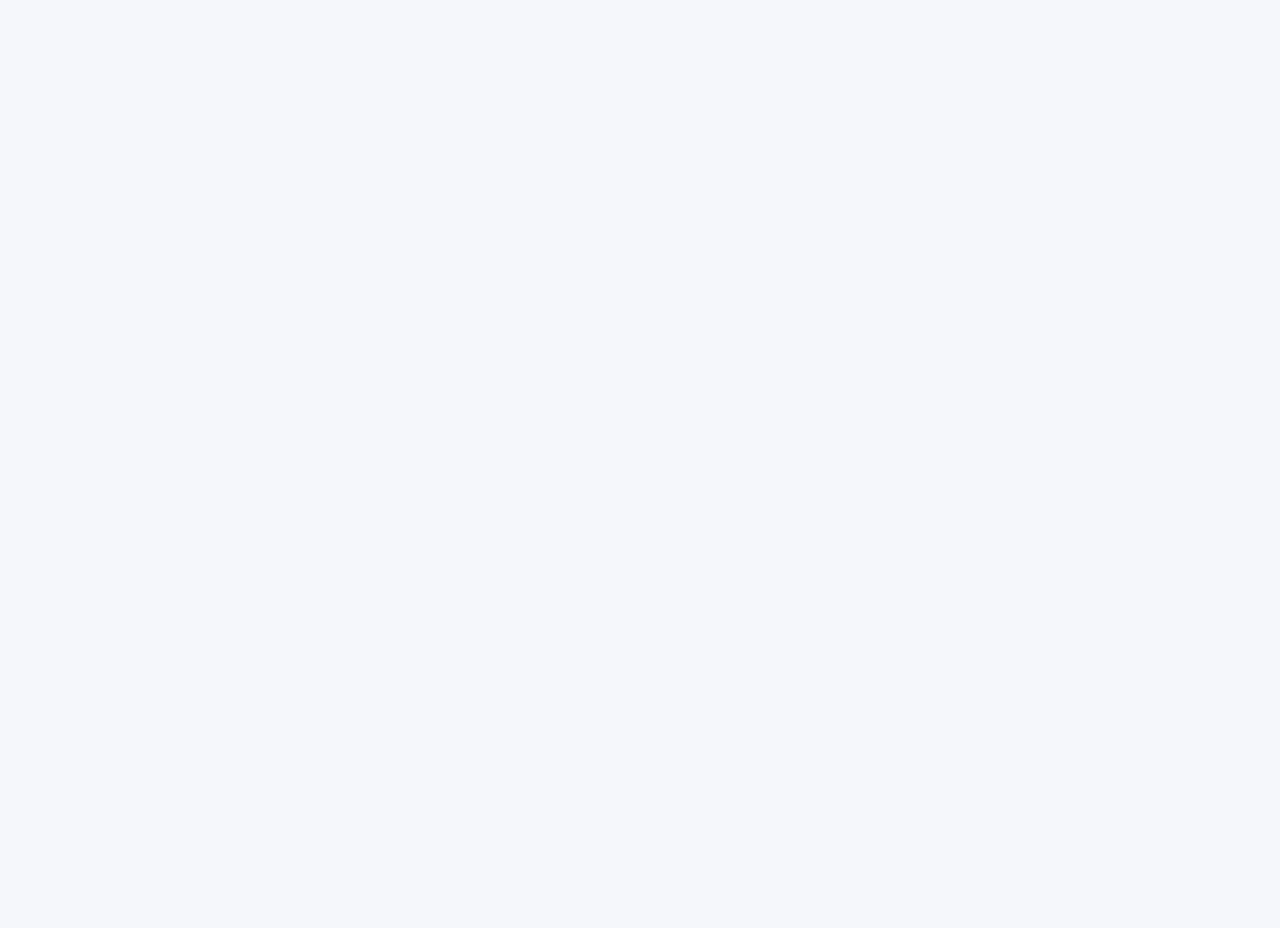
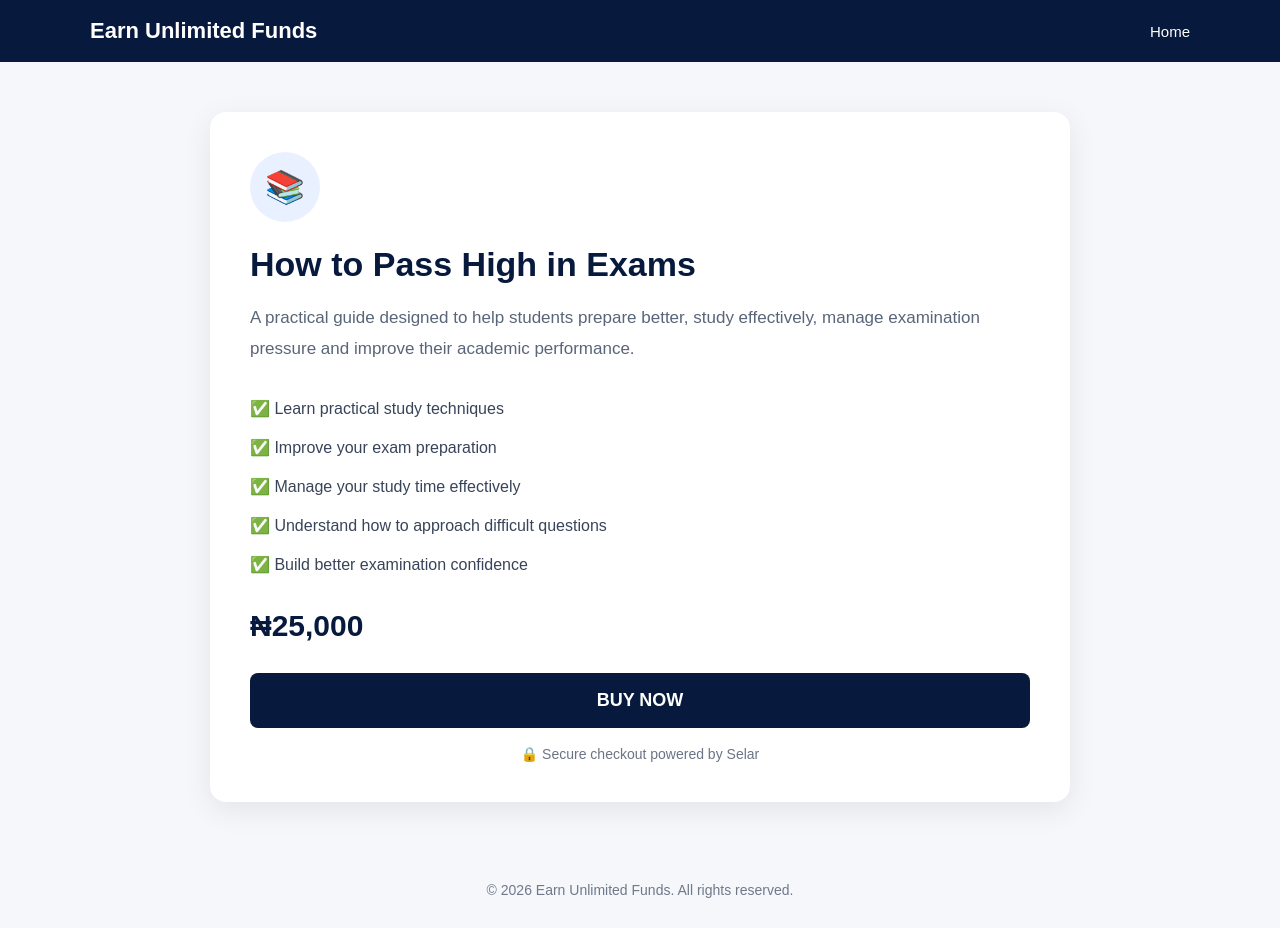
Before and after one commit to gbengus402/Earn-unlimited-funds, a website: page public/product.html in a window 1280 px wide. Before the commit the page ends 800 px from the top, so only its background shows below. Drawn offline with Linux system fonts and the light colour scheme.

Commit message:
Modify product title and enhance benefits section
Updated the product title and added a benefits section to enhance user engagement.

```diff
--- a/public/product.html
+++ b/public/product.html
@@ -4,7 +4,7 @@
   <meta charset="UTF-8">
   <meta name="viewport" content="width=device-width, initial-scale=1.0">
 
-  <title>Product | Earn Unlimited Funds</title>
+  <title>How to Pass High in Exams | Earn Unlimited Funds</title>
 
   <style>
     * {
@@ -83,6 +83,18 @@
       margin-bottom: 25px;
     }
 
+    .benefits {
+      margin: 25px 0;
+      padding: 0;
+      list-style: none;
+    }
+
+    .benefits li {
+      padding: 10px 0;
+      color: #39445a;
+      font-size: 16px;
+    }
+
     .price {
       color: #071a3d;
       font-size: 30px;
@@ -90,43 +102,115 @@
       margin: 20px 0 30px;
     }
 
-    label {
+    .buy-button {
       display: block;
-      font-weight: bold;
-      margin-bottom: 8px;
-      color: #172033;
-    }
-
-    input {
-      width: 100%;
-      padding: 15px;
-      border: 1px solid #ccd3df;
-      border-radius: 8px;
-      font-size: 16px;
-      outline: none;
-      margin-bottom: 18px;
-    }
-
-    input:focus {
-      border-color: #071a3d;
-    }
-
-    .buy-button {
       width: 100%;
       border: none;
       border-radius: 8px;
-      padding: 16px;
+      padding: 17px;
       background: #071a3d;
       color: white;
-      font-size: 17px;
+      font-size: 18px;
       font-weight: bold;
       cursor: pointer;
+      text-align: center;
+      text-decoration: none;
+      transition: 0.2s;
     }
 
     .buy-button:hover {
       background: #123d7a;
     }
 
-    .buy-button:disabled {
-      background: #7b8493;
-      cursor: not-
+    .secure {
+      text-align: center;
+      margin-top: 18px;
+      color: #6b7485;
+      font-size: 14px;
+    }
+
+    footer {
+      text-align: center;
+      padding: 30px 20px;
+      color: #70798a;
+      font-size: 14px;
+    }
+
+    @media (max-width: 600px) {
+      .container {
+        margin: 25px auto;
+      }
+
+      .product-box {
+        padding: 25px 20px;
+      }
+
+      h1 {
+        font-size: 27px;
+      }
+
+      .description {
+        font-size: 16px;
+      }
+
+      .price {
+        font-size: 26px;
+      }
+    }
+  </style>
+</head>
+
+<body>
+
+  <header>
+    <div class="nav">
+      <div class="logo">Earn Unlimited Funds</div>
+      <a class="back" href="/">Home</a>
+    </div>
+  </header>
+
+  <main class="container">
+    <section class="product-box">
+
+      <div class="icon">📚</div>
+
+      <h1>How to Pass High in Exams</h1>
+
+      <p class="description">
+        A practical guide designed to help students prepare better,
+        study effectively, manage examination pressure and improve
+        their academic performance.
+      </p>
+
+      <ul class="benefits">
+        <li>✅ Learn practical study techniques</li>
+        <li>✅ Improve your exam preparation</li>
+        <li>✅ Manage your study time effectively</li>
+        <li>✅ Understand how to approach difficult questions</li>
+        <li>✅ Build better examination confidence</li>
+      </ul>
+
+      <div class="price">₦25,000</div>
+
+      <a
+        class="buy-button"
+        href="https://selar.com/5m7y791u94"
+        target="_blank"
+        rel="noopener noreferrer"
+      >
+        BUY NOW
+      </a>
+
+      <div class="secure">
+        🔒 Secure checkout powered by Selar
+      </div>
+
+    </section>
+  </main>
+
+  <footer>
+    © 2026 Earn Unlimited Funds. All rights reserved.
+  </footer>
+
+</body>
+</html>
```
